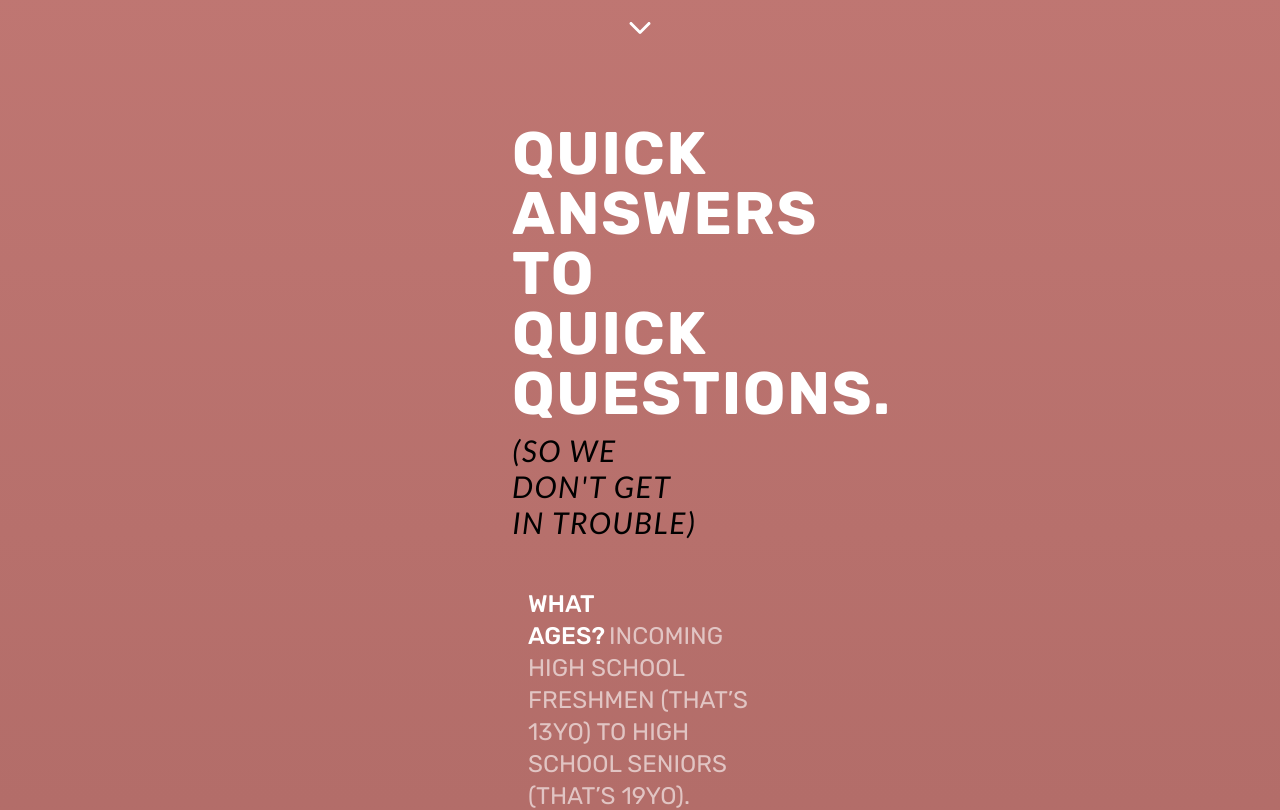
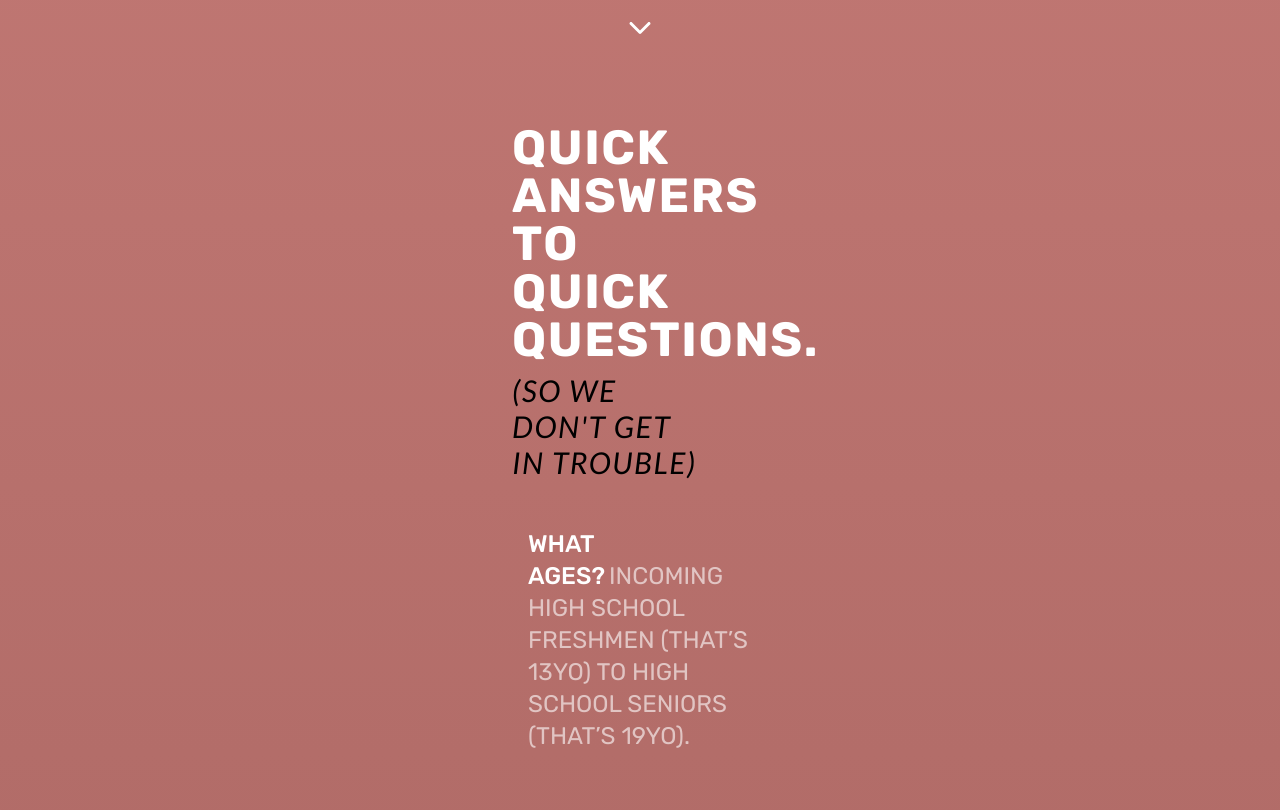
Before and after one commit to alamocityhacks/westworld, a Next.js app: page / in a window 1280 px wide. Shown: the part 3040-3850 px from the top of the page. Built offline with nearby package versions, Linux system fonts and the light colour scheme.

Commit message:
fix text-overflow

```diff
--- a/components/Heading.js
+++ b/components/Heading.js
@@ -4,7 +4,7 @@ export default function Heading({
 }) {
     return (
         <div className="w-3/4 tracking-widest">
-            <h1 className="font-rubik font-bold text-6xl text-white uppercase mb-2">{heading}</h1>
+            <h1 className="font-rubik font-bold text-5xl text-white uppercase mb-2">{heading}</h1>
             <h2 className="font-lato italic uppercase text-3xl">{subheading}</h2>
         </div>
     )
```
